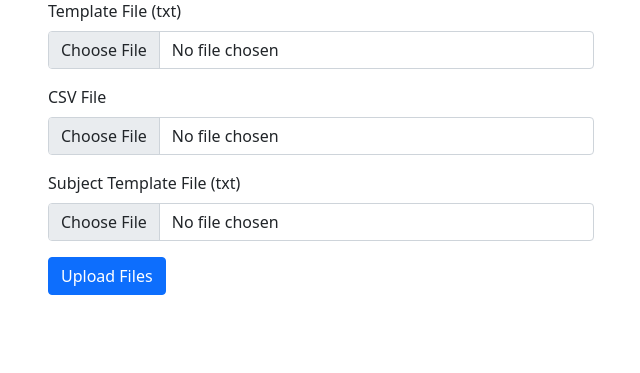
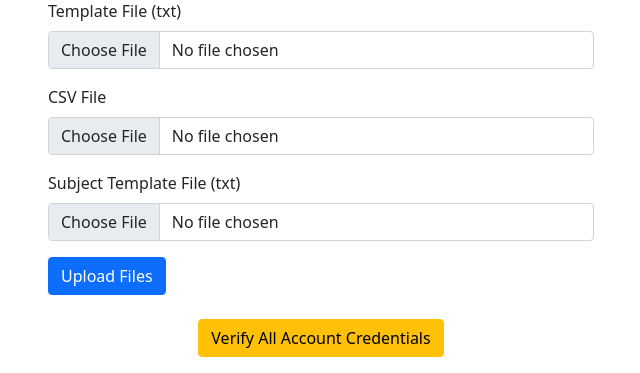
Before and after one commit to dragonzurfer/test-cusor-ai, a Flask app: page / in a window 1280 px wide. Shown: the part 513-886 px from the top of the page, without its empty margins (319-959 px from the left). Before the commit the page ends 808 px from the top, so only its background shows below. Run offline with Flask 3, Linux system fonts and the light colour scheme; data that the repository does not hold is empty.

Commit message:
add email verification

```diff
--- a/app.py
+++ b/app.py
@@ -7,7 +7,7 @@ import json
 from main import get_template_placeholders, process_template
 import csv
 from models import Session, ZohoAccount
-from email_sender import send_email
+from email_sender import send_email, verify_email_credentials
 from concurrent.futures import ThreadPoolExecutor
 from functools import partial
 
@@ -182,5 +182,49 @@ def process_files():
         'failed_count': failed_count
     })
 
+@app.route('/verify-accounts', methods=['POST'])
+def verify_accounts():
+    session = Session()
+    try:
+        accounts = session.query(ZohoAccount).all()
+        results = {
+            'verified': 0,
+            'failed': 0,
+            'total': len(accounts)
+        }
+
+        for account in accounts:
+            is_valid = verify_email_credentials(account.email, account.app_password)
+            if not is_valid and account.is_active:
+                account.is_active = 0
+                results['failed'] += 1
+            elif is_valid:
+                results['verified'] += 1
+
+        session.commit()
+        return jsonify(results)
+    except Exception as e:
+        session.rollback()
+        return jsonify({'error': str(e)}), 400
+    finally:
+        session.close()
+
+@app.route('/zoho-accounts/<int:id>', methods=['DELETE'])
+def delete_account(id):
+    session = Session()
+    try:
+        account = session.query(ZohoAccount).get(id)
+        if not account:
+            return jsonify({'error': 'Account not found'}), 404
+
+        session.delete(account)
+        session.commit()
+        return jsonify({'message': 'Account deleted successfully'})
+    except Exception as e:
+        session.rollback()
+        return jsonify({'error': str(e)}), 400
+    finally:
+        session.close()
+
 if __name__ == '__main__':
     app.run(debug=True)
--- a/templates/index.html
+++ b/templates/index.html
@@ -66,6 +66,12 @@
             </div>
             <div id="mappingFields"></div>
             <button id="processButton" class="btn btn-success mt-3">Process Files</button>
+        </div>
+
+        <div class="text-center mb-3">
+            <button id="verifyAccountsBtn" class="btn btn-warning">
+                Verify All Account Credentials
+            </button>
         </div>
     </div>
 
@@ -173,19 +179,33 @@
             const accounts = await response.json();
             const container = document.getElementById('zohoAccountsList');
 
-            container.innerHTML = accounts.map(acc => `
+            container.innerHTML = accounts.map(acc => renderAccount(acc)).join('');
+        }
+
+        function renderAccount(account) {
+            return `
                 <div class="card mb-2">
                     <div class="card-body">
-                        <h6 class="card-subtitle mb-2 text-muted">${acc.sender_name}</h6>
-                        <p class="card-text">${acc.email}</p>
-                        <button
-                            onclick="toggleAccount(${acc.id})"
-                            class="btn btn-sm ${acc.is_active ? 'btn-danger' : 'btn-success'}">
-                            ${acc.is_active ? 'Deactivate' : 'Activate'}
-                        </button>
+                        <div class="d-flex justify-content-between align-items-center">
+                            <div>
+                                <h5 class="card-title">${account.email}</h5>
+                                <p class="card-text">Sender: ${account.sender_name}</p>
+                                <span class="badge ${account.is_active ? 'bg-success' : 'bg-danger'}">
+                                    ${account.is_active ? 'Active' : 'Inactive'}
+                                </span>
+                            </div>
+                            <div>
+                                <button onclick="toggleAccount(${account.id})" class="btn btn-sm btn-primary">
+                                    ${account.is_active ? 'Deactivate' : 'Activate'}
+                                </button>
+                                <button onclick="deleteAccount(${account.id})" class="btn btn-sm btn-danger">
+                                    Delete
+                                </button>
+                            </div>
+                        </div>
                     </div>
                 </div>
-            `).join('');
+            `;
         }
 
         async function toggleAccount(id) {
@@ -223,6 +243,46 @@
 
         // Load accounts on page load
         loadZohoAccounts();
+
+        document.getElementById('verifyAccountsBtn').addEventListener('click', async () => {
+            try {
+                const response = await fetch('/verify-accounts', {
+                    method: 'POST'
+                });
+
+                if (!response.ok) {
+                    throw new Error('Verification failed');
+                }
+
+                const results = await response.json();
+                alert(`Verification completed!\nVerified: ${results.verified}\nFailed: ${results.failed}\nTotal: ${results.total}`);
+
+                // Refresh the accounts list
+                await loadZohoAccounts();
+            } catch (error) {
+                alert('Error verifying accounts: ' + error.message);
+            }
+        });
+
+        async function deleteAccount(id) {
+            if (!confirm('Are you sure you want to delete this account?')) {
+                return;
+            }
+
+            try {
+                const response = await fetch(`/zoho-accounts/${id}`, {
+                    method: 'DELETE'
+                });
+
+                if (!response.ok) {
+                    throw new Error('Failed to delete account');
+                }
+
+                await loadZohoAccounts(); // Refresh the list
+            } catch (error) {
+                alert('Error deleting account: ' + error.message);
+            }
+        }
     </script>
 </body>
 </html>
```
Also changed, not shown: email_sender.py (+11 -0 lines), uploads/sample_data.csv (+14 -3 lines), uploads/template.txt (+6 -6 lines).
